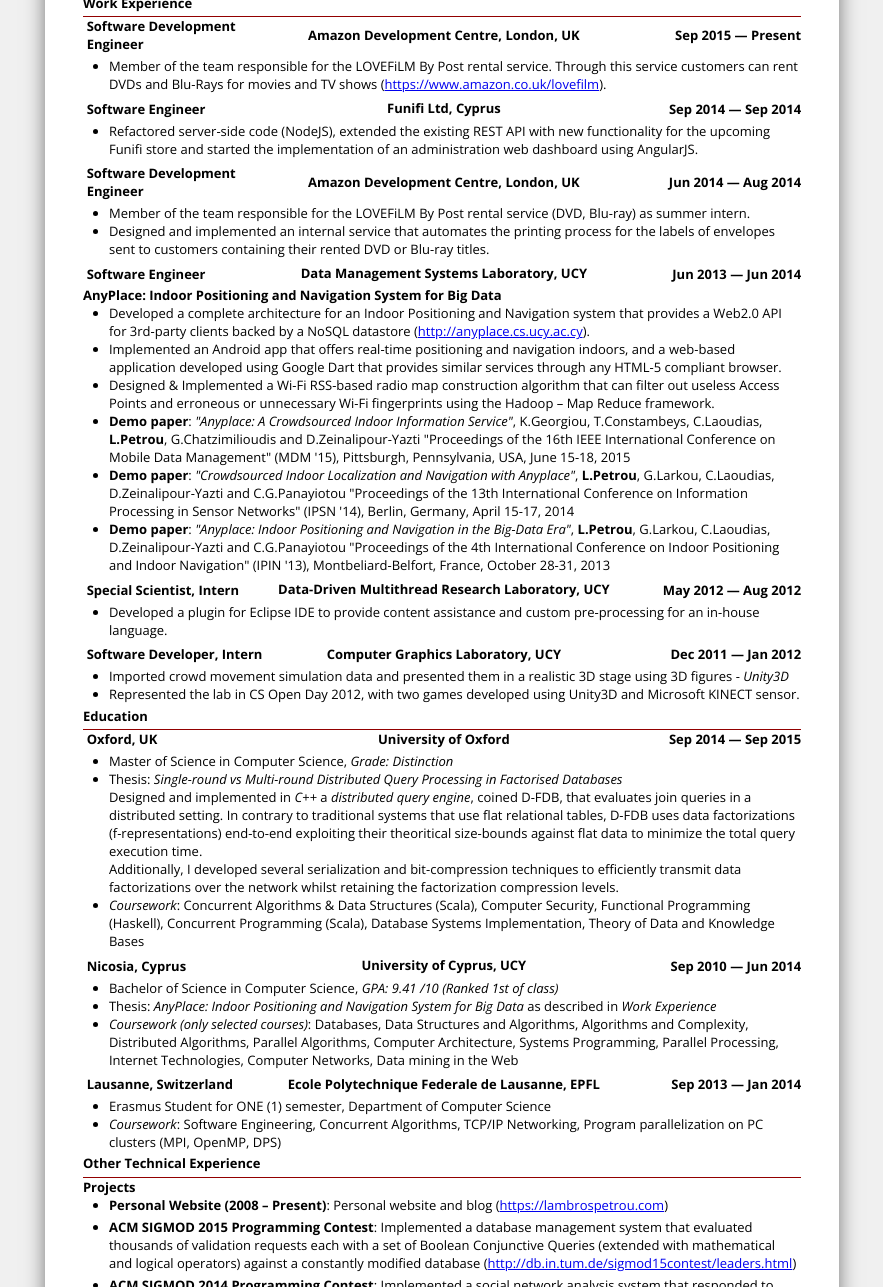
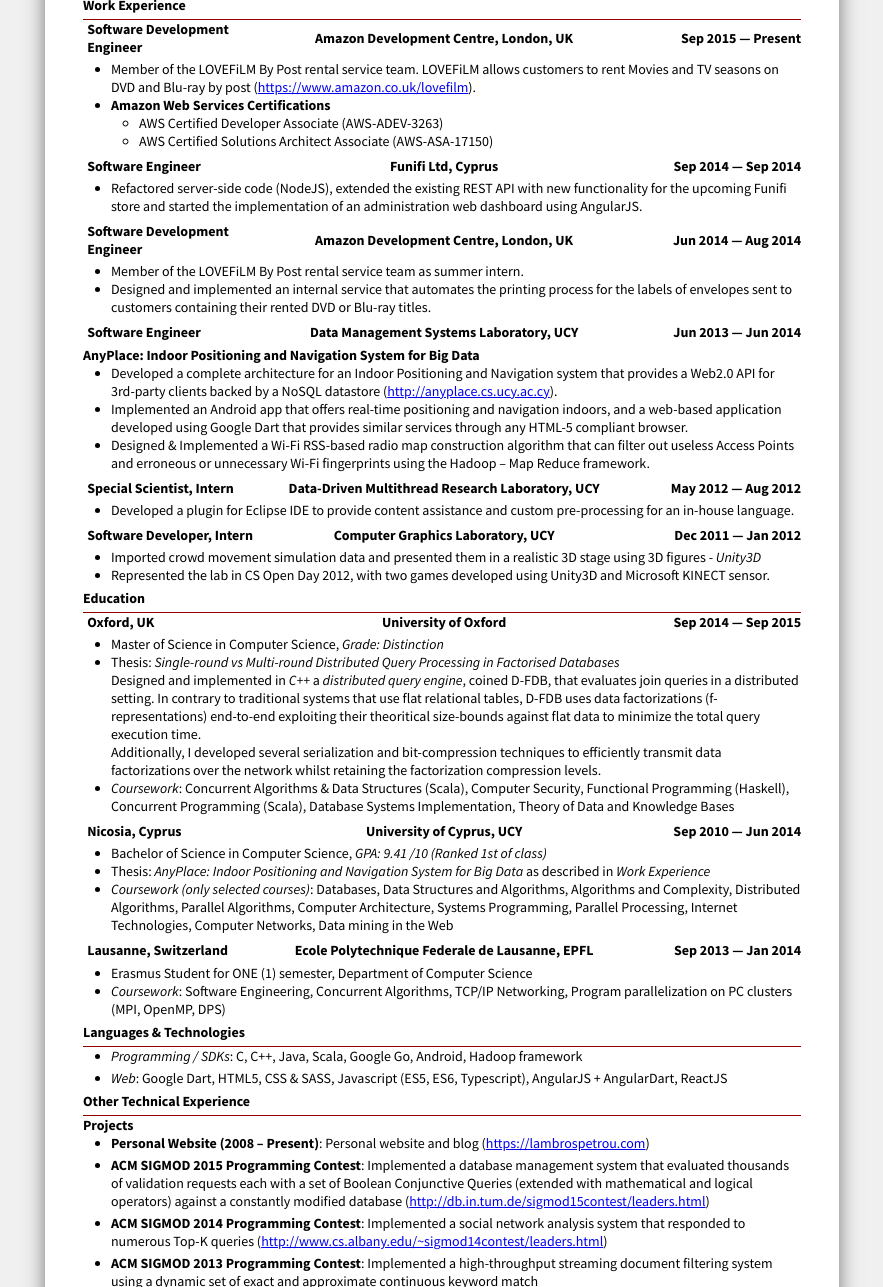
Before and after one commit to lambrospetrou/lpcv, a plain HTML site: page html/index.html in a window 1280 px wide. Shown: the part 119-1406 px from the top of the page, without its empty margins (198-1081 px from the left). Drawn offline with nearby package versions, Linux system fonts and the light colour scheme.

Commit message:
Updated CV with AWS certifications and reordered skills to be in the first page.

```diff
--- a/html/index.html
+++ b/html/index.html
@@ -2,22 +2,30 @@
 <html>
 
 <head>
+    <meta name="viewport" content="width=device-width, initial-scale=1.0, minimum-scale=1.0">
     <meta http-equiv="Content-Type" content="text/html; charset=UTF-8" />
+
     <title>Lambros Petrou - CV | Resume</title>
+    <meta property="og:title" content="Lambros Petrou CV - Resume" />
+    <meta property="og:description" content="Lambros Petrou curriculum vitae and resume." />
+    <meta name="description" content="Lambros Petrou curriculum vitae and resume." />
 
-    <!--<meta name="viewport" content="width=device-width, initial-scale=1.0">-->
-    <meta name="viewport" content="width=device-width, initial-scale=1.0, minimum-scale=1.0">
+    <meta name="keywords" content="Lambros,Petrou,cv,programming,developer,coder,software engineer,amazon,ucy,oxford" />
+    <meta name="author" content="Lambros Petrou" />
+    <meta name="owner" content="Lambros Petrou" />
+    <meta name="copyright" content="2016 Lambros Petrou" />
+    <meta name="robots" content="all" />
 
-    <link href='https://fonts.googleapis.com/css?family=Open+Sans:400italic,700italic,400,700' rel='stylesheet' type='text/css'>
+    <link href='https://fonts.googleapis.com/css?family=Source+Sans+Pro:400italic,700italic,400,700' rel='stylesheet' type='text/css'>
     <link rel="stylesheet" type="text/css" href="style.css" media="all">
 
     <script>
-  (function(i,s,o,g,r,a,m){i['GoogleAnalyticsObject']=r;i[r]=i[r]||function(){
-     (i[r].q=i[r].q||[]).push(arguments)},i[r].l=1*new Date();a=s.createElement(o),
-       m=s.getElementsByTagName(o)[0];a.async=1;a.src=g;m.parentNode.insertBefore(a,m)
-         })(window,document,'script','//www.google-analytics.com/analytics.js','ga');
+    (function(i,s,o,g,r,a,m){i['GoogleAnalyticsObject']=r;i[r]=i[r]||function(){
+        (i[r].q=i[r].q||[]).push(arguments)},i[r].l=1*new Date();a=s.createElement(o),
+        m=s.getElementsByTagName(o)[0];a.async=1;a.src=g;m.parentNode.insertBefore(a,m)
+    })(window,document,'script','//www.google-analytics.com/analytics.js','ga');
 
-  ga('create', 'UA-59052212-3', 'auto');
+    ga('create', 'UA-59052212-3', 'auto');
     ga('send', 'pageview');
 
     </script>
@@ -55,7 +63,14 @@
                 </div>
             </header>
             <ul>
-                <li><p>Member of the team responsible for the LOVEFiLM By Post rental service. Through this service customers can rent DVDs and Blu-Rays for movies and TV shows (<a href="https://www.amazon.co.uk/lovefilm" target="_blank">https://www.amazon.co.uk/lovefilm</a>).</p></li>
+                <li><p>Member of the LOVEFiLM By Post rental service team. LOVEFiLM allows customers to rent Movies and TV seasons on DVD and Blu-ray by post (<a href="https://www.amazon.co.uk/lovefilm" target="_blank">https://www.amazon.co.uk/lovefilm</a>).</p></li>
+                <li><p>
+                    <strong>Amazon Web Services Certifications</strong>
+                    <ul>
+                        <li>AWS Certified Developer Associate (AWS-ADEV-3263)</li>
+                        <li>AWS Certified Solutions Architect Associate (AWS-ASA-17150)</li>
+                    </ul>
+                </p></li>
             </ul>
         </section>
 
@@ -81,7 +96,7 @@
                 </div>
             </header>
             <ul>
-                <li><p>Member of the team responsible for the LOVEFiLM By Post rental service (DVD, Blu-ray) as summer intern.</p></li>
+                <li><p>Member of the LOVEFiLM By Post rental service team as summer intern.</p></li>
                 <li><p>Designed and implemented an internal service that automates the printing process for the labels of envelopes sent to customers containing their rented DVD or Blu-ray titles.</p></li>
             </ul>
         </section>
@@ -99,10 +114,6 @@
                 <li><p>Developed a complete architecture for an Indoor Positioning and Navigation system that provides a Web2.0 API for 3rd-party clients backed by a NoSQL datastore (<a href="http://anyplace.cs.ucy.ac.cy" target="_blank">http://anyplace.cs.ucy.ac.cy</a>).</p></li>
                 <li><p>Implemented an Android app that offers real-time positioning and navigation indoors, and a web-based application developed using Google Dart that provides similar services through any HTML-5 compliant browser.</p></li>
                 <li><p>Designed &amp; Implemented a Wi-Fi RSS-based radio map construction algorithm that can filter out useless Access Points and erroneous or unnecessary Wi-Fi fingerprints using the Hadoop – Map Reduce framework.</p></li>
-
-                <li><p><strong>Demo paper</strong>: <em>"Anyplace: A Crowdsourced Indoor Information Service"</em>, K.Georgiou, T.Constambeys, C.Laoudias, <strong>L.Petrou</strong>, G.Chatzimilioudis and D.Zeinalipour-Yazti "Proceedings of the 16th IEEE International Conference on Mobile Data Management" (MDM '15), Pittsburgh, Pennsylvania, USA, June 15-18, 2015</p></li>
-                <li><p><strong>Demo paper</strong>: <em>"Crowdsourced Indoor Localization and Navigation with Anyplace"</em>, <strong>L.Petrou</strong>, G.Larkou, C.Laoudias, D.Zeinalipour-Yazti and C.G.Panayiotou "Proceedings of the 13th International Conference on Information Processing in Sensor Networks" (IPSN '14), Berlin, Germany, April 15-17, 2014</p></li>
-                <li><p><strong>Demo paper</strong>: <em>"Anyplace: Indoor Positioning and Navigation in the Big-Data Era"</em>, <strong>L.Petrou</strong>, G.Larkou, C.Laoudias, D.Zeinalipour-Yazti and C.G.Panayiotou "Proceedings of the 4th International Conference on Indoor Positioning and Indoor Navigation" (IPIN '13), Montbeliard-Belfort, France, October 28-31, 2013</p></li>
             </ul>
         </section>
 
@@ -185,6 +196,16 @@
 
     </article> <!-- END OF EDUCATION -->
 
+    <article>
+        <h2>Languages &amp; Technologies</h2>
+        <section class="cv-content-item cv-skills-section">
+            <ul>
+                <li><p><em>Programming / SDKs</em>: C, C++, Java, Scala, Google Go, Android, Hadoop framework</p></li>
+                <li><p><em>Web</em>: Google Dart, HTML5, CSS &amp; SASS, Javascript (ES5, ES6, Typescript), AngularJS + AngularDart, ReactJS</p></li>
+            </ul>
+        </section>
+    </article> <!-- END OF SKILLS -->
+
     <div class="page-break"></div> <!-- CHANGE PAGE HERE -->
 
     <article>
@@ -219,21 +240,21 @@
     </article> <!-- END OF AWARDS -->
 
     <article>
-        <h2>Languages &amp; Technologies</h2>
-        <section class="cv-content-item cv-skills-section">
+        <h2>Publications</h2>
+        <section class="cv-content-item cv-publications-section">
             <ul>
-                <li><p><em>Programming / Web / SDKs</em>: C, C++, Java, Scala, Google Go, Google Dart, HTML5, CSS, Javascript (jQuery, jQueryUI, jQuery Mobile), Google AngularJS + AngularDart, Android SDK, Hadoop framework</p></li>
-                <li><p><em>Databases</em>: Microsoft SQL Server, NoSQL Couchbase Server, MongoDB, MySQL</p></li>
-                <li><p><em>Tools/ IDEs</em>: VIM, Visual Studio, Eclipse, Intellij IDEA, PHP Storm, WebStorm, Unity3D</p></li>
+                <li><p><strong>Demo paper</strong>: <em>"Anyplace: A Crowdsourced Indoor Information Service"</em>, K.Georgiou, T.Constambeys, C.Laoudias, <strong>L.Petrou</strong>, G.Chatzimilioudis and D.Zeinalipour-Yazti "Proceedings of the 16th IEEE International Conference on Mobile Data Management" (MDM '15), Pittsburgh, Pennsylvania, USA, June 15-18, 2015</p></li>
+                <li><p><strong>Demo paper</strong>: <em>"Crowdsourced Indoor Localization and Navigation with Anyplace"</em>, <strong>L.Petrou</strong>, G.Larkou, C.Laoudias, D.Zeinalipour-Yazti and C.G.Panayiotou "Proceedings of the 13th International Conference on Information Processing in Sensor Networks" (IPSN '14), Berlin, Germany, April 15-17, 2014</p></li>
+                <li><p><strong>Demo paper</strong>: <em>"Anyplace: Indoor Positioning and Navigation in the Big-Data Era"</em>, <strong>L.Petrou</strong>, G.Larkou, C.Laoudias, D.Zeinalipour-Yazti and C.G.Panayiotou "Proceedings of the 4th International Conference on Indoor Positioning and Indoor Navigation" (IPIN '13), Montbeliard-Belfort, France, October 28-31, 2013</p></li>
             </ul>
         </section>
-    </article> <!-- END OF SKILLS -->
+    </article> <!-- END OF HOBBIES -->
 
     <article>
         <h2>Interests</h2>
         <section class="cv-content-item cv-interests-section">
             <ul>
-                <li><p>Have been playing volleyball for 10 years in Cyprus.</p></li>
+                <li><p>Have played volleyball for 10 years in Cyprus.</p></li>
                 <li><p>Practised Karate for 8 years, where I developed self-control and the ability to remain calm in obnoxious situations.</p></li>
         </section>
     </article> <!-- END OF HOBBIES -->
--- a/html/style.css
+++ b/html/style.css
@@ -38,13 +38,13 @@
 /*************************************************/
 
 body {
-    font-family: 'Open Sans', 'Helvetica Neue', Helvetica, Arial, sans-serif;
+    font-family: 'Source Sans Pro', 'Open Sans', 'Helvetica Neue', Helvetica, Arial, sans-serif;
     color: #000000;
     background-color: #f0f0f0;
     padding-bottom: 40px;
 }
 * {
-    font-size: 13px;
+    font-size: 14px;
     padding: 0;
     margin: 0;
 }
```
Also changed, not shown: 1 other file.
